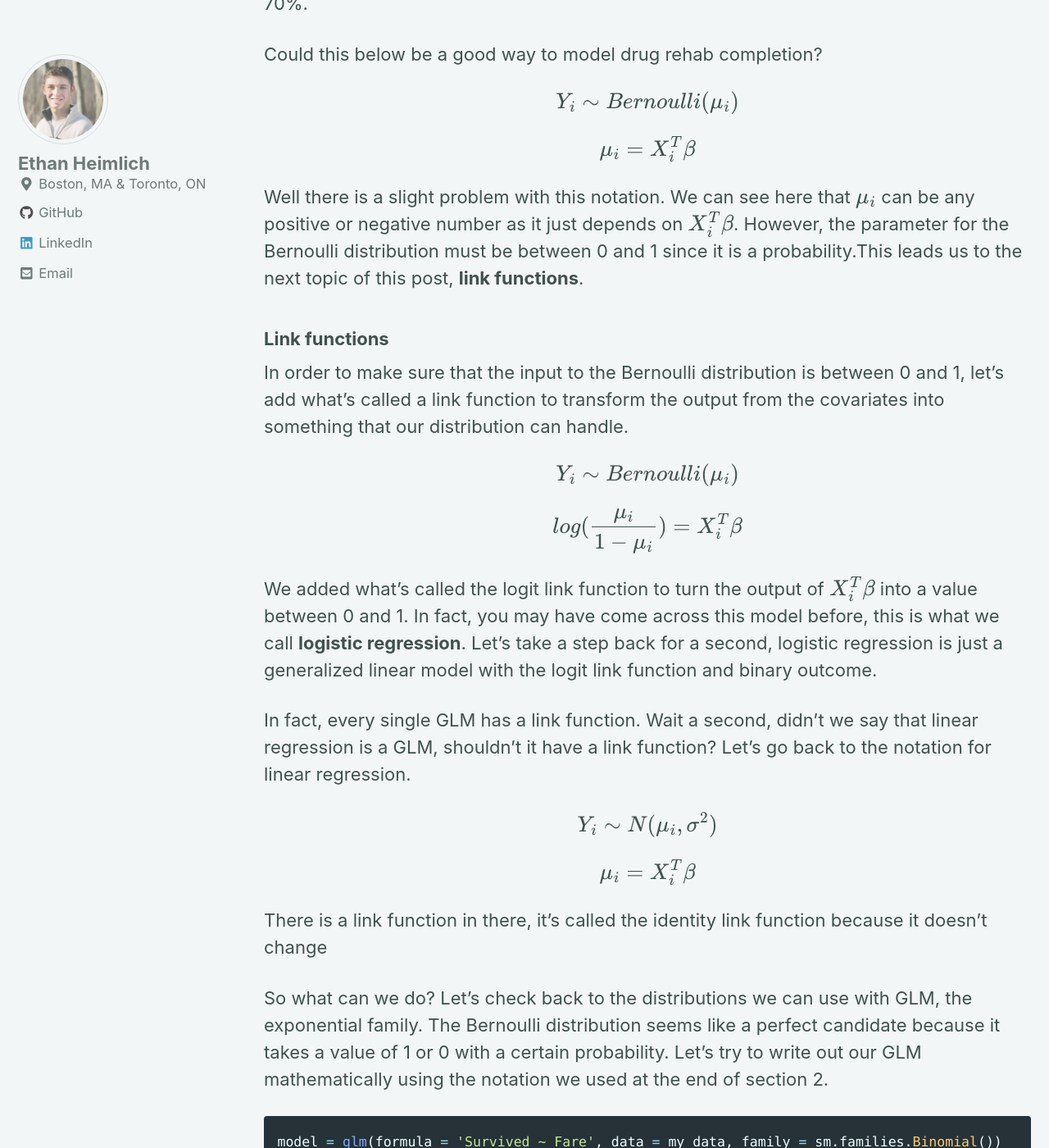
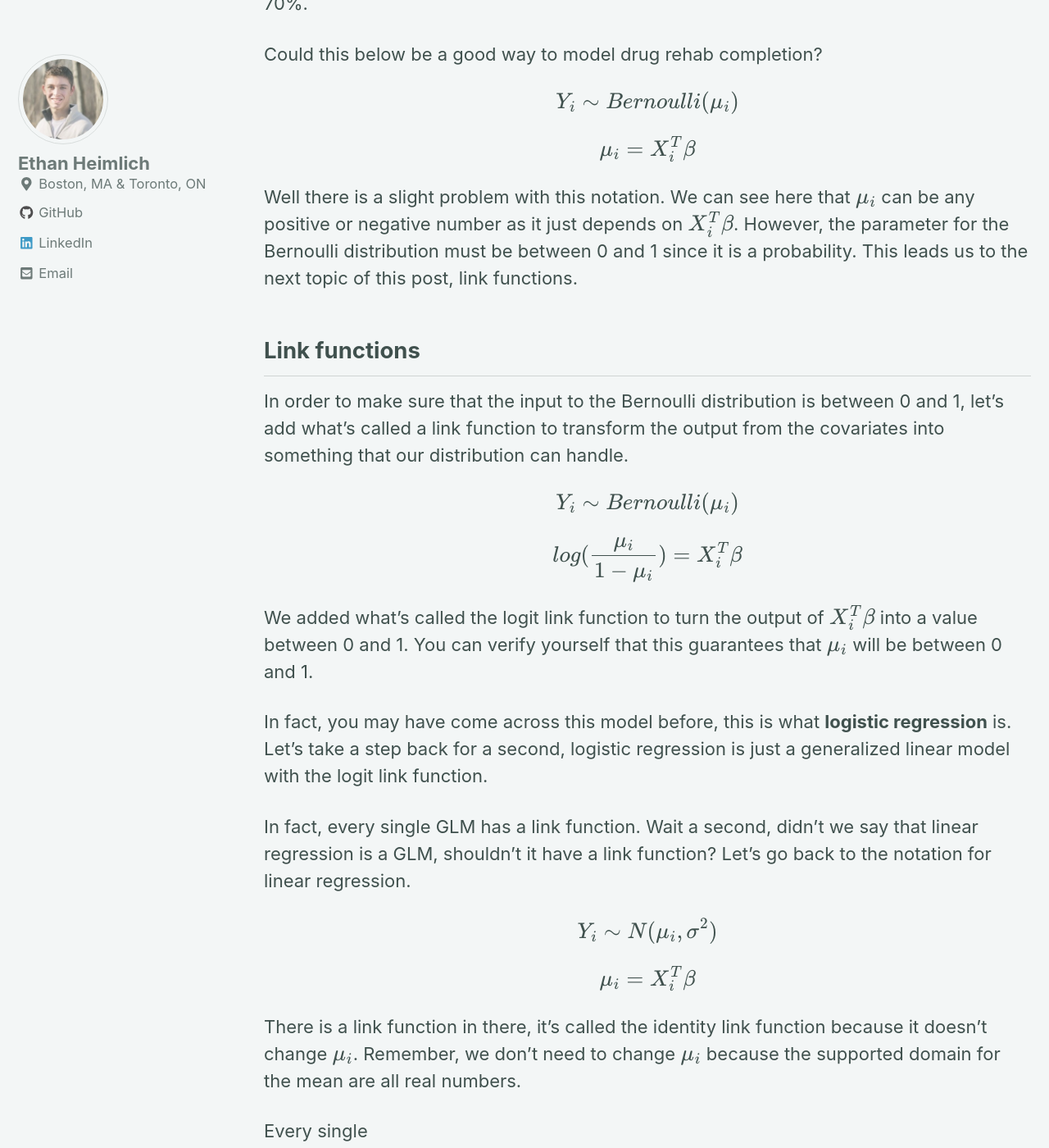
Before and after one commit to eheimlich/eheimlich.github.io, a Jekyll site: the page built from _posts/2019-10-22-generalized_linear_models.md, in a window 1280 px wide and 1400 px high, scrolled down 3162 px. Shown: the whole window at 82% size. Built offline with Jekyll 4.4.1, drawn with Linux system fonts in a browser that asks for light colours; cached includes are drawn as plain includes; nearby versions of some CDN libraries; formulas are drawn with MathJax 3; some of the changed text lies outside the part shown.

Commit message:
Added small changes

```diff
--- a/_posts/2019-10-22-generalized_linear_models.md
+++ b/_posts/2019-10-22-generalized_linear_models.md
@@ -70,17 +70,18 @@ $$Y_i \sim Bernoulli(\mu_i)$$
 
 $$\mu_i = X_i^T \beta $$
 
-Well there is a slight problem with this notation. We can see here that $$\mu_i$$ can be any positive or negative number as it just depends on $$X_i^T \beta$$. However, the parameter for the Bernoulli distribution must be between 0 and 1 since it is a probability.This leads us to the next topic of this post, **link functions**.
+Well there is a slight problem with this notation. We can see here that $$\mu_i$$ can be any positive or negative number as it just depends on $$X_i^T \beta$$. However, the parameter for the Bernoulli distribution must be between 0 and 1 since it is a probability. This leads us to the next topic of this post, link functions.
 
-### Link functions
+## Link functions
 In order to make sure that the input to the Bernoulli distribution is between 0 and 1, let's add what's called a link function to transform the output from the covariates into something that our distribution can handle.
 
 $$Y_i \sim Bernoulli(\mu_i)$$
 
 $$log(\frac{\mu_i}{1- \mu_i}) = X_i^T \beta $$
 
-We added what's called the logit link function to turn the output of $$X_i^T \beta$$ into a value between 0 and 1. In fact, you may have
-come across this model before, this is what we call **logistic regression**. Let's take a step back for a second, logistic regression is just a generalized linear model with the logit link function and binary outcome.
+We added what's called the logit link function to turn the output of $$X_i^T \beta$$ into a value between 0 and 1. You can verify yourself that this guarantees that $$\mu_i$$ will be between 0 and 1.
+
+In fact, you may have come across this model before, this is what **logistic regression** is. Let's take a step back for a second, logistic regression is just a generalized linear model with the logit link function.
 
 In fact, every single GLM has a link function. Wait a second, didn't we say that linear regression is a GLM, shouldn't it have a link function? Let's go back to the notation for linear regression.
 
@@ -88,7 +89,9 @@ $$Y_i \sim N(\mu_i, \sigma^2)$$
 
 $$\mu_i = X_i^T \beta $$
 
-There is a link function in there, it's called the identity link function because it doesn't change
+There is a link function in there, it's called the identity link function because it doesn't change $$\mu_i$$. Remember, we don't need to change $$\mu_i$$ because the supported domain for the mean are all real numbers.
+
+Every single
 
 So what can we do? Let's check back to the distributions we can use with GLM, the exponential family. The Bernoulli distribution seems
 like a perfect candidate because it takes a value of 1 or 0 with a certain probability. Let's try to write out our GLM mathematically using the notation we used at the end of section 2.
```
Also changed, not shown: other parts of _posts/2019-10-22-generalized_linear_models.md (+3 -3 lines).
